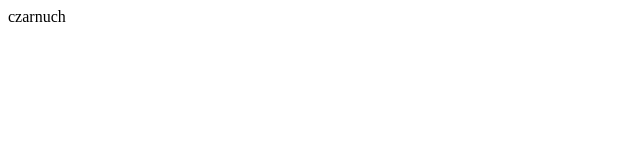
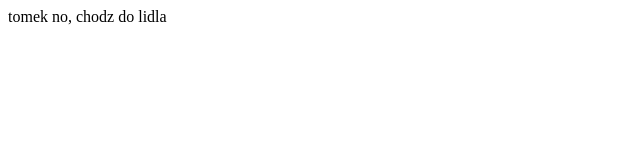
Before and after one commit to Spectro77/czarnuch.cc, a plain HTML site: page index.html in a window 1280 px wide. Shown: the whole page, without its empty margins (0-640 px from the left). Drawn offline with Linux system fonts and the light colour scheme.

Commit message:
Update index.html

```diff
--- a/index.html
+++ b/index.html
@@ -3,7 +3,7 @@
 <head>
     <meta charset="UTF-8">
     <meta name="viewport" content="width=device-width, initial-scale=1.0">
-    <meta property="og:title" content="czarnuch" />
+    <meta property="og:title" content="lidl?" />
     <meta property="og:type" content="website" />
     <meta property="og:url" content="http://czarnuch.cc" />
     <meta property="og:image" content="https://i.imgur.com/pIBJv96.jpeg" />
@@ -15,6 +15,6 @@
     <title>czarnuch.cc</title>
 </head>
 <body>
-    czarnuch
+    tomek no, chodz do lidla
 </body>
 </html>
```
